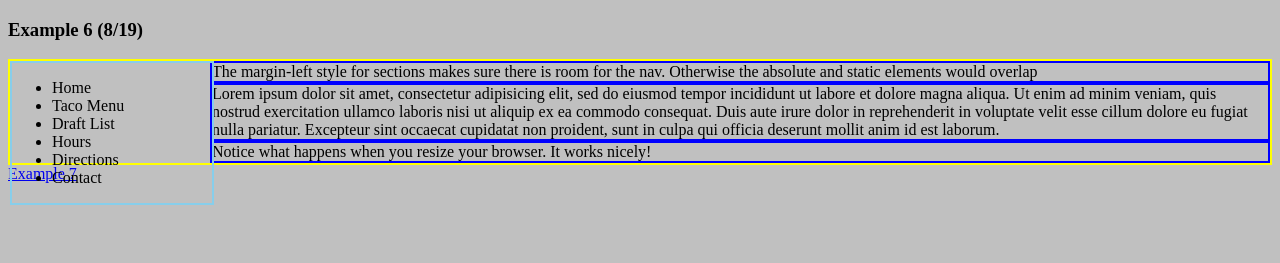
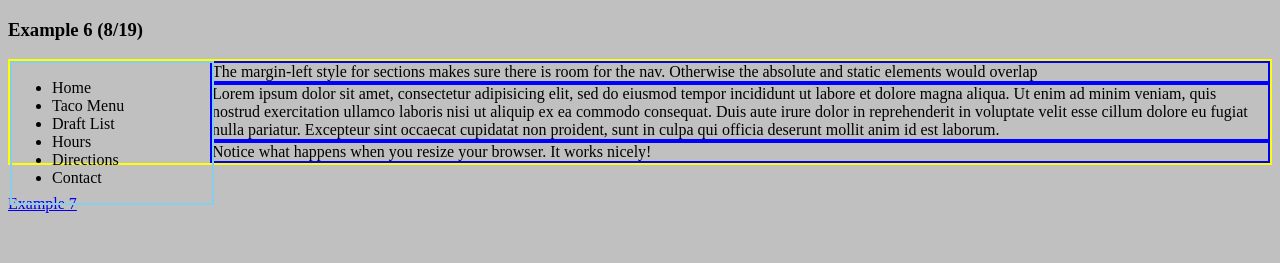
Before and after one commit to AndresTIY/Day02, a plain HTML site: page example6.html in a window 1280 px wide. Shown: the top 263 px of the page. Drawn offline with Linux system fonts and the light colour scheme.

Commit message:
added div

```diff
--- a/example6.html
+++ b/example6.html
@@ -22,8 +22,9 @@
       <section class="sect6">Lorem ipsum dolor sit amet, consectetur adipisicing elit, sed do eiusmod tempor incididunt ut labore et dolore magna aliqua. Ut enim ad minim veniam, quis nostrud exercitation ullamco laboris nisi ut aliquip ex ea commodo consequat. Duis aute irure dolor in reprehenderit in voluptate velit esse cillum dolore eu fugiat nulla pariatur. Excepteur sint occaecat cupidatat non proident, sunt in culpa qui officia deserunt mollit anim id est laborum.</section>
       <section class="sect6">Notice what happens when you resize your browser. It works nicely!</section>
   </div>
-
+  <div class="nextpage7">
     <a href="example7.html">Example 7</a>
+  </div>
 
     <footer>If you use a fixed header or footer, make sure there is room for it! Put a margin-bottom on the body</footer>
   </body>
--- a/main.css
+++ b/main.css
@@ -259,6 +259,7 @@ div {
   -webkit-justify-content: center;
           justify-content: center;
 }
-.anchor {
-  clear: both;
+.nextpage7 {
+  padding-top: 30px;
+  border: 0;
 }
```
